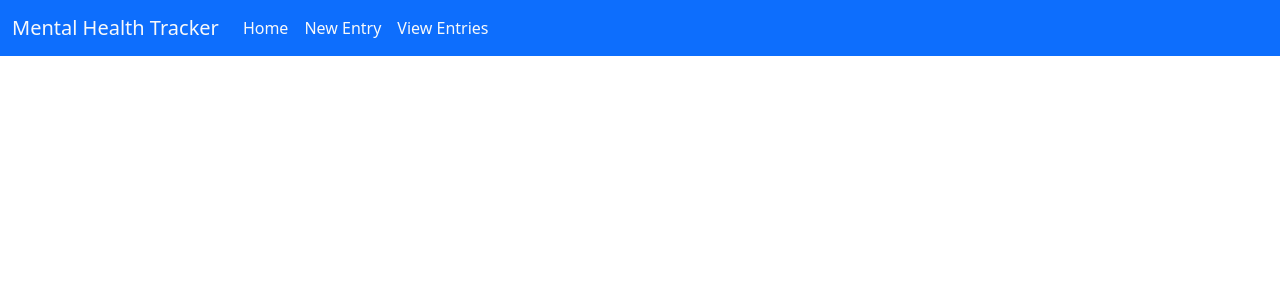
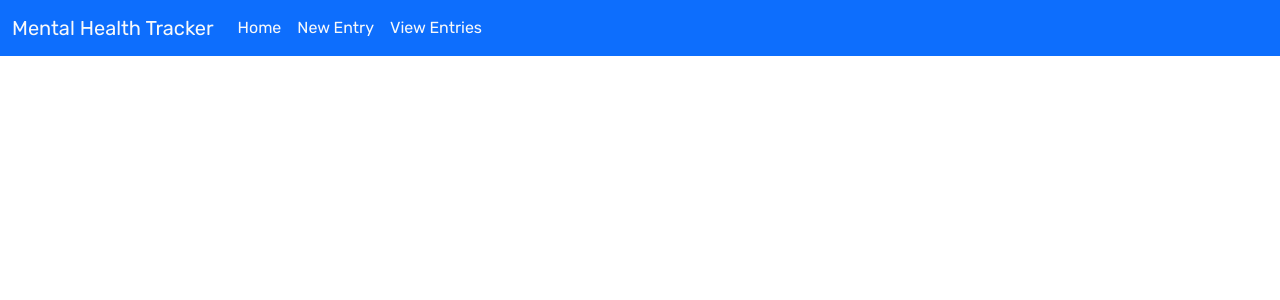
Before and after one commit to aaronesposito/mh-app, a Flask app: page / in a window 1280 px wide. Shown: the top 300 px of the page. Run offline with Flask 3, Linux system fonts and the light colour scheme; data that the repository does not hold is empty.

Commit message:
added sizing constraints to home page comic. added custom font to app

```diff
--- a/static/css/styles.css
+++ b/static/css/styles.css
@@ -7,6 +7,9 @@ tr{
 }
 table{
     margin: 2%;
+}
+body{
+    font-family: "Rubik", serif;
 }
 #chart-container {
     margin: 2% 0px 2%;
@@ -30,3 +33,8 @@ table{
     vertical-align: middle;
     margin-right: 5%;
 }
+#home-image {
+    width: 70vw;
+    max-width: 700px;
+    max-height: 800px;
+}
--- a/templates/base.html
+++ b/templates/base.html
@@ -4,6 +4,9 @@
     <meta charset="UTF-8">
     <meta name="viewport" content="width=device-width, initial-scale=1.0">
     <title>{% block title %}Mental Health Tracker{% endblock %}</title>
+    <link rel="preconnect" href="https://fonts.googleapis.com">
+    <link rel="preconnect" href="https://fonts.gstatic.com" crossorigin>
+    <link href="https://fonts.googleapis.com/css2?family=Rubik:ital,wght@0,300..900;1,300..900&display=swap" rel="stylesheet">
     <link href="https://cdn.jsdelivr.net/npm/bootstrap@5.3.3/dist/css/bootstrap.min.css" rel="stylesheet" integrity="sha384-QWTKZyjpPEjISv5WaRU9OFeRpok6YctnYmDr5pNlyT2bRjXh0JMhjY6hW+ALEwIH" crossorigin="anonymous">
     <link rel="stylesheet" href="{{ url_for('static', filename='css/styles.css') }}">
     <script src="https://cdn.jsdelivr.net/npm/bootstrap@5.3.0/dist/js/bootstrap.bundle.min.js"></script>
--- a/templates/home.html
+++ b/templates/home.html
@@ -5,8 +5,8 @@
 {% block content %}
     <div class="d-flex justify-content-center mt-5">
         <div class="d-flex flex-column align-content-center">
-            <h2 class="mb-3" style="text-align: center;">{{title}}</h2>
-            <img src={{img}}>
+            <h2 style="text-align: center;">{{title}}</h2>
+            <img id="home-image" src={{img}}>
         </div>
     </div>
 {% endblock %}
```
